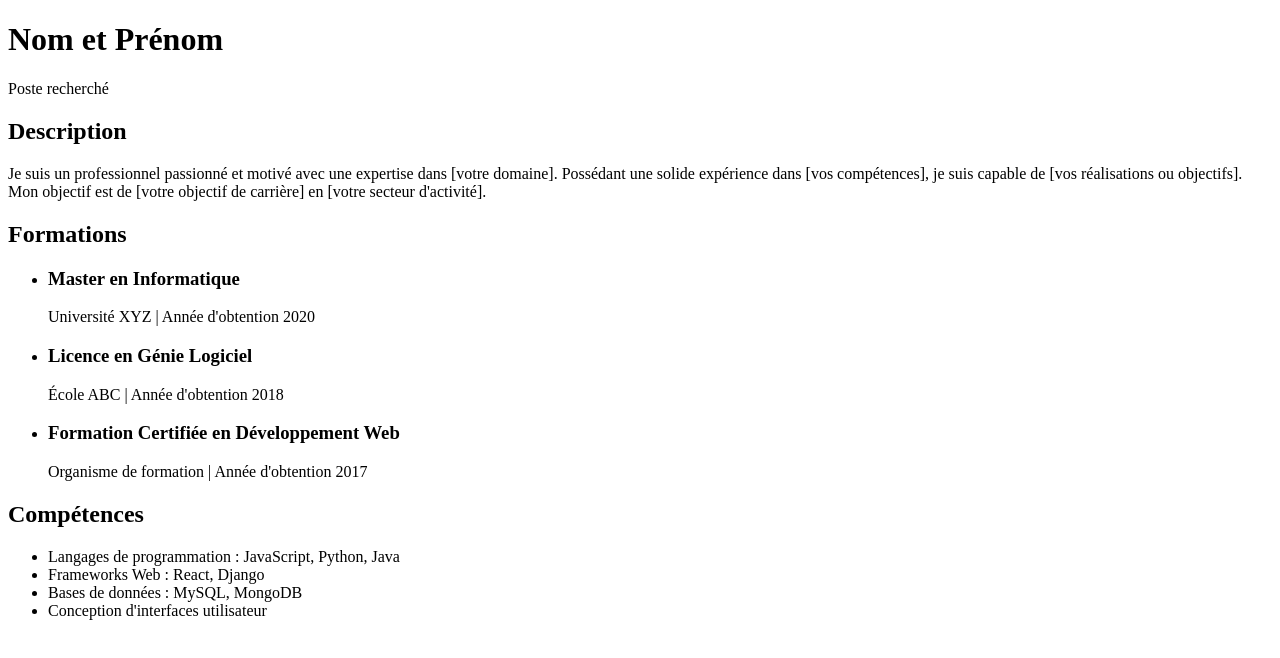
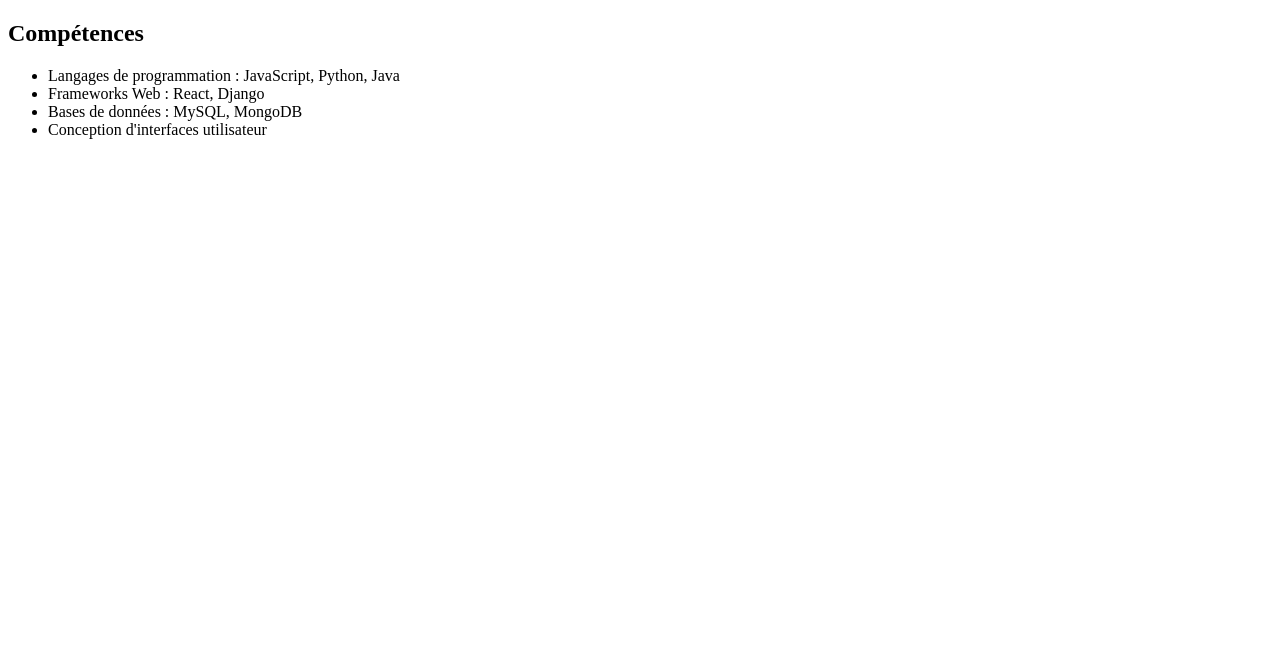
Before and after one commit to Bovisaloukou/git-mon-cv, a plain HTML site: page index.html in a window 1280 px wide. Drawn offline with Linux system fonts and the light colour scheme.

```diff
--- a/index.html
+++ b/index.html
@@ -6,35 +6,6 @@
     <title>Mon CV</title>
 </head>
 <body>
-
-    <header>
-        <h1>Nom et Prénom</h1>
-        <p>Poste recherché</p>
-    </header>
-
-    <section id="description">
-        <h2>Description</h2>
-        <p>Je suis un professionnel passionné et motivé avec une expertise dans [votre domaine]. Possédant une solide expérience dans [vos compétences], je suis capable de [vos réalisations ou objectifs]. Mon objectif est de [votre objectif de carrière] en [votre secteur d'activité].</p>
-    </section>
-
-    <section id="formations">
-        <h2>Formations</h2>
-        <ul>
-            <li>
-                <h3>Master en Informatique</h3>
-                <p>Université XYZ | Année d'obtention 2020</p>
-            </li>
-            <li>
-                <h3>Licence en Génie Logiciel</h3>
-                <p>École ABC | Année d'obtention 2018</p>
-            </li>
-            <li>
-                <h3>Formation Certifiée en Développement Web</h3>
-                <p>Organisme de formation | Année d'obtention 2017</p>
-            </li>
-            <!-- Ajoutez d'autres éléments <li> pour chaque formation -->
-        </ul>
-    </section>
 
     <section id="competences">
         <h2>Compétences</h2>
```
